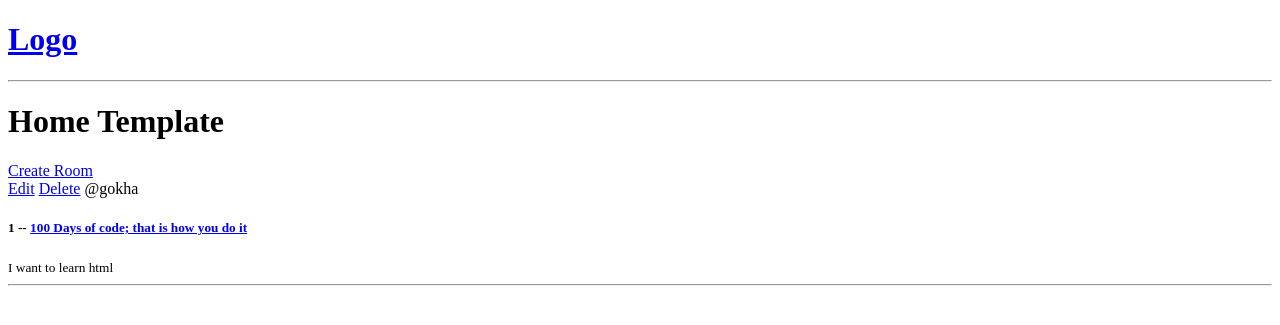
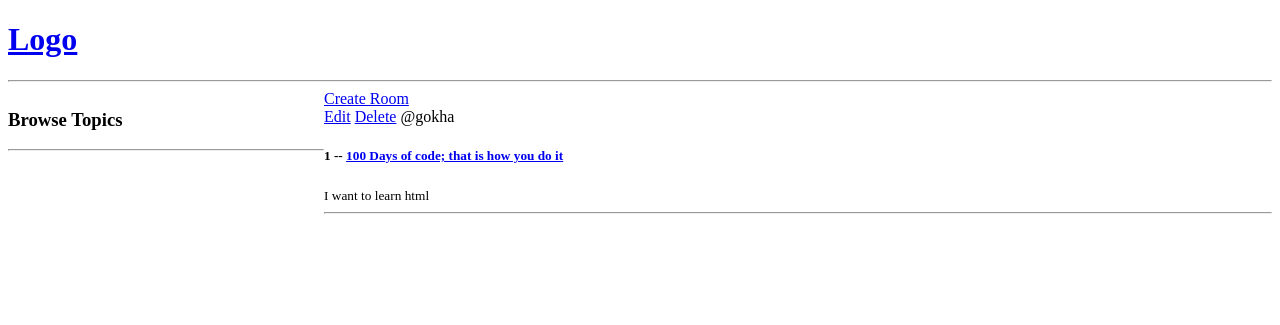
Before and after one commit to Goodkhau/DjangoFirstProject, a Django app: page / in a window 1280 px wide. Shown: the top 325 px of the page. Run offline with Django 5.2, Linux system fonts and the light colour scheme; data comes from the database, SQL or seed files in the repository.

Commit message:
Added css for home.html

```diff
--- a/firstproject/base/templates/base/home.html
+++ b/firstproject/base/templates/base/home.html
@@ -2,7 +2,19 @@
 
 {% block content %}
 
-<h1>Home Template</h1>
+<style>
+    .home-container{
+        display: grid;
+        grid-template-columns: 1fr 3fr;
+    }
+</style>
+
+<div class="home-container">
+
+    <div>
+        <h3>Browse Topics</h3>
+        <hr>
+    </div>
 
     <div>
         <a href="{% url 'create-room' %}">Create Room</a>
@@ -19,5 +31,6 @@
             {% endfor %}
         </div>
     </div>
+</div>
 
 {% endblock content %}
```
Lines whose indentation alone changed are shown as unchanged.
